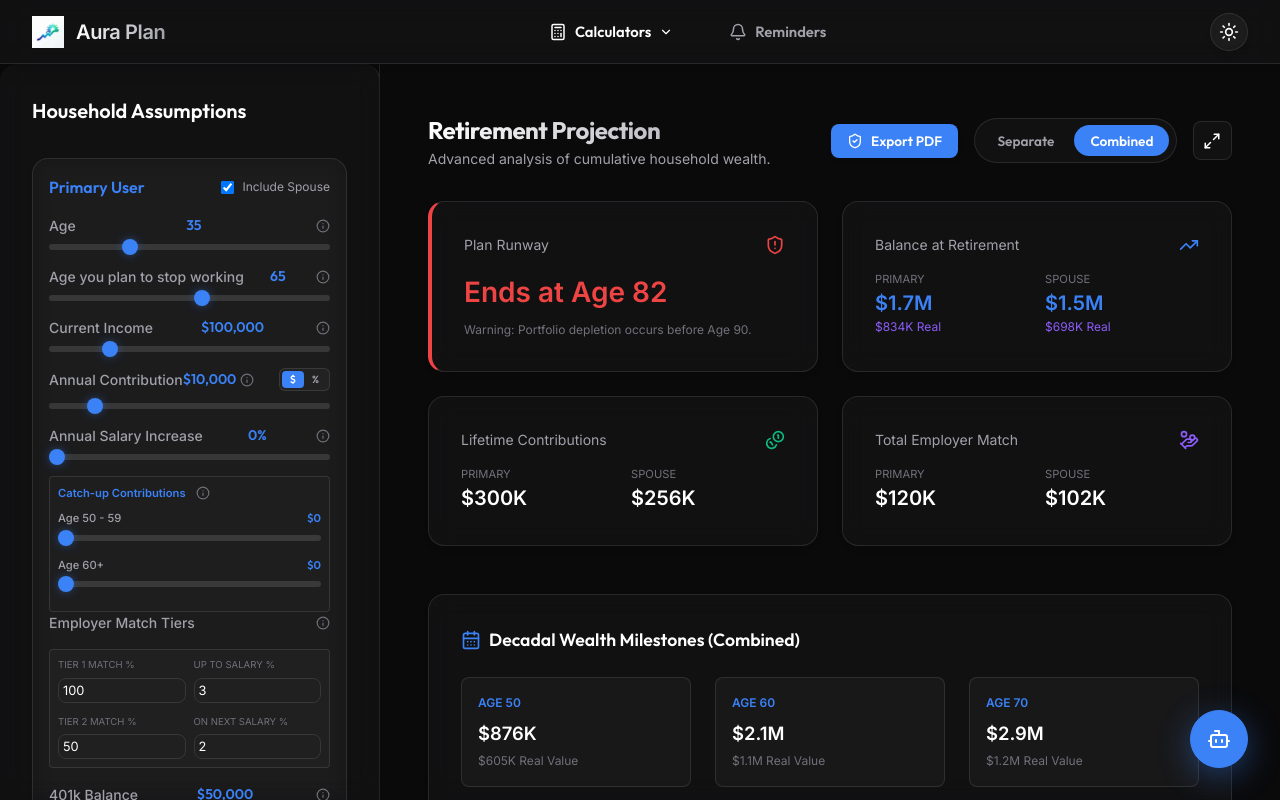
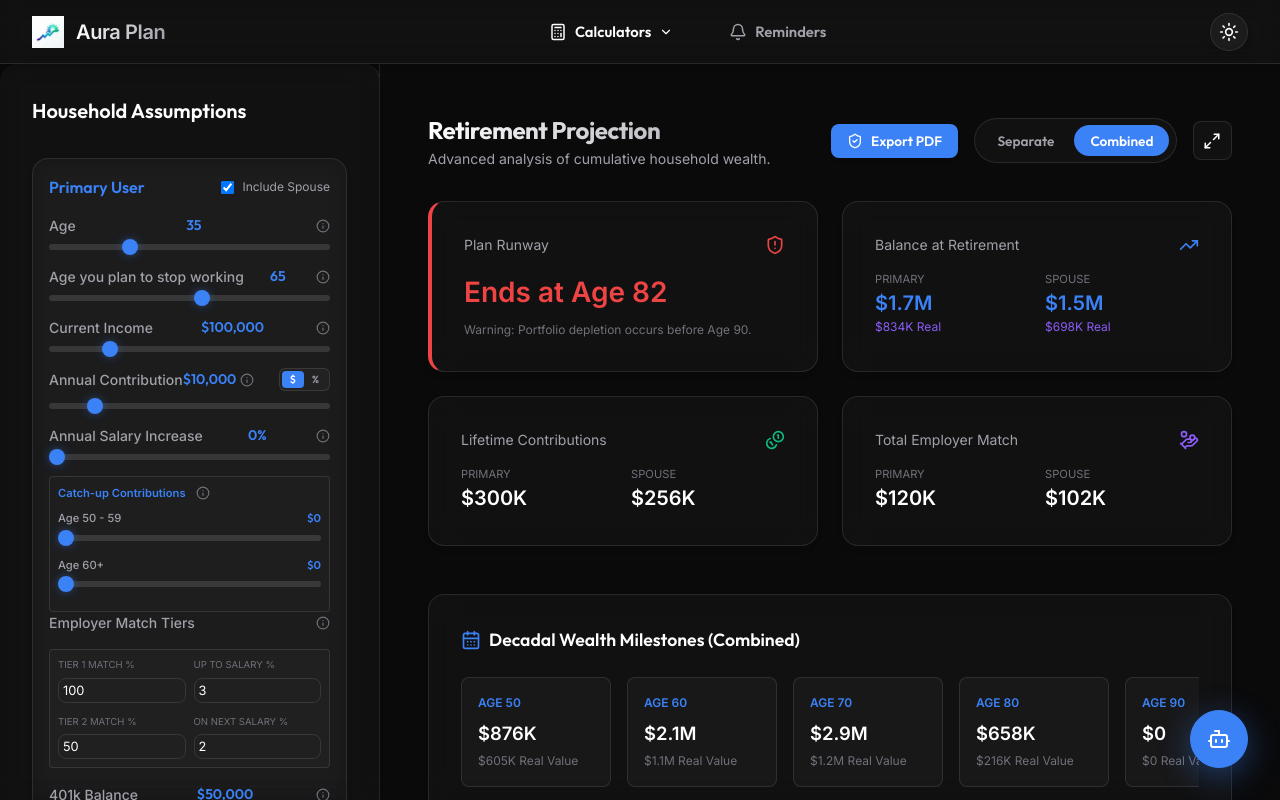
Before and after one commit to aravindannet/FinancialPlanner, a React (Vite) app: page / in a window 1280 px wide. Built offline with nearby package versions, Linux system fonts and the light colour scheme.

Commit message:
feat: expand decadal milestones to 100 years in a single row

```diff
--- a/src/components/Dashboard.tsx
+++ b/src/components/Dashboard.tsx
@@ -75,8 +75,8 @@ export const Dashboard: React.FC<DashboardProps> = ({ data, state, updateState }
     }
   }
 
-  // Decadal Highlights (Age 50, 60, 70, 80)
-  const decadalAges = [50, 60, 70, 80];
+  // Decadal Highlights
+  const decadalAges = [50, 60, 70, 80, 90, 100];
   const highlights = decadalAges.map(age => {
     const year = data.find(d => d.userAge === age);
     return year ? { age, data: year.combined } : null;
@@ -272,9 +272,9 @@ export const Dashboard: React.FC<DashboardProps> = ({ data, state, updateState }
           <CalendarDays size={20} color="var(--primary)" />
           <h3 style={{ fontSize: '1.1rem', fontWeight: 600 }}>Decadal Wealth Milestones {state.hasSpouse ? '(Combined)' : ''}</h3>
         </div>
-        <div style={{ display: 'grid', gridTemplateColumns: 'repeat(auto-fit, minmax(180px, 1fr))', gap: '1.5rem' }}>
+        <div style={{ display: 'flex', gap: '1rem', overflowX: 'auto', paddingBottom: '0.5rem' }}>
           {highlights.map((h, idx) => (
-            <div key={idx} style={{ padding: '1rem', background: 'rgba(255,255,255,0.03)', borderRadius: 'var(--radius-md)', border: '1px solid var(--border)' }}>
+            <div key={idx} style={{ padding: '1rem', background: 'rgba(255,255,255,0.03)', borderRadius: 'var(--radius-md)', border: '1px solid var(--border)', flex: '1 1 0', minWidth: '150px' }}>
               <p style={{ color: 'var(--primary)', fontWeight: 700, fontSize: '0.75rem', textTransform: 'uppercase', marginBottom: '0.5rem' }}>Age {h?.age}</p>
               <div style={{ fontSize: '1.15rem', fontWeight: 700, marginBottom: '0.25rem' }}>{formatCurrency(h?.data.startingBalanceNominal || 0)}</div>
               <p style={{ fontSize: '0.75rem', color: 'var(--text-muted)' }}>{formatCurrency(h?.data.startingBalanceReal || 0)} Real Value</p>
```
